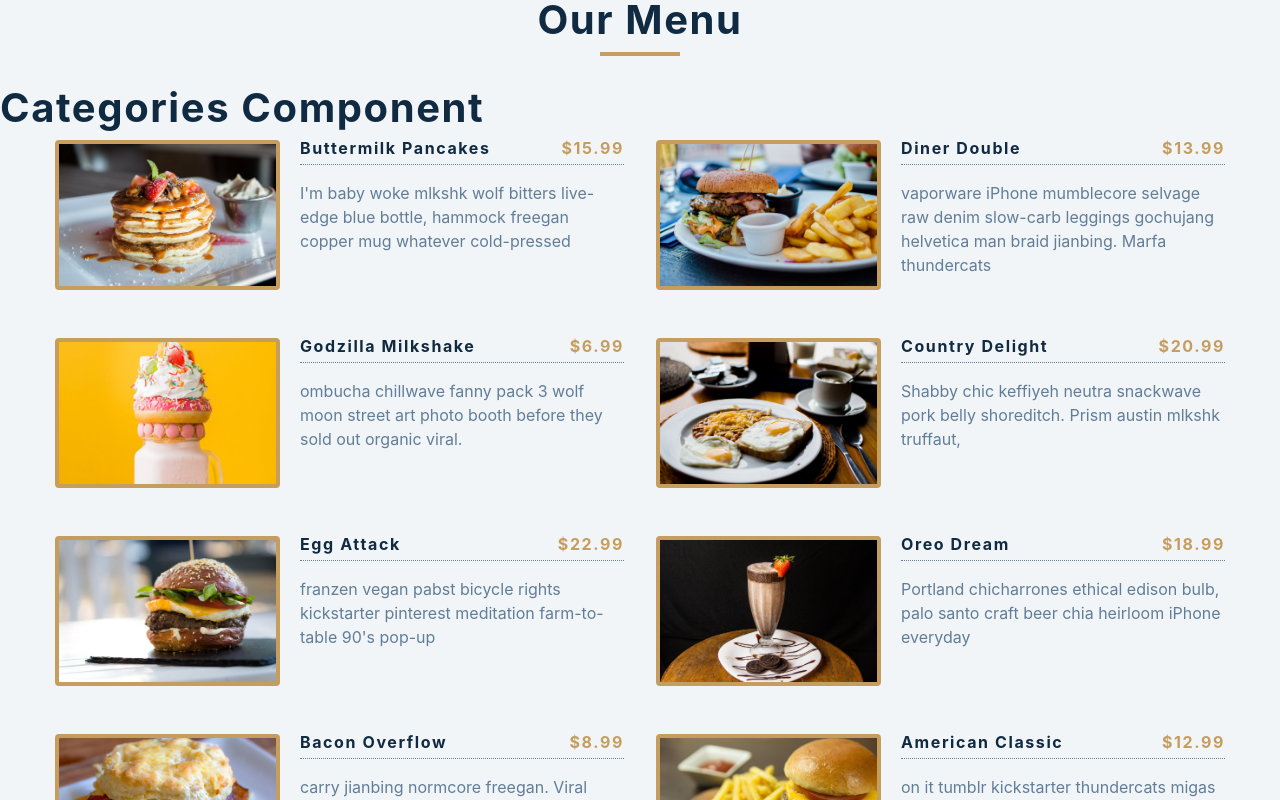
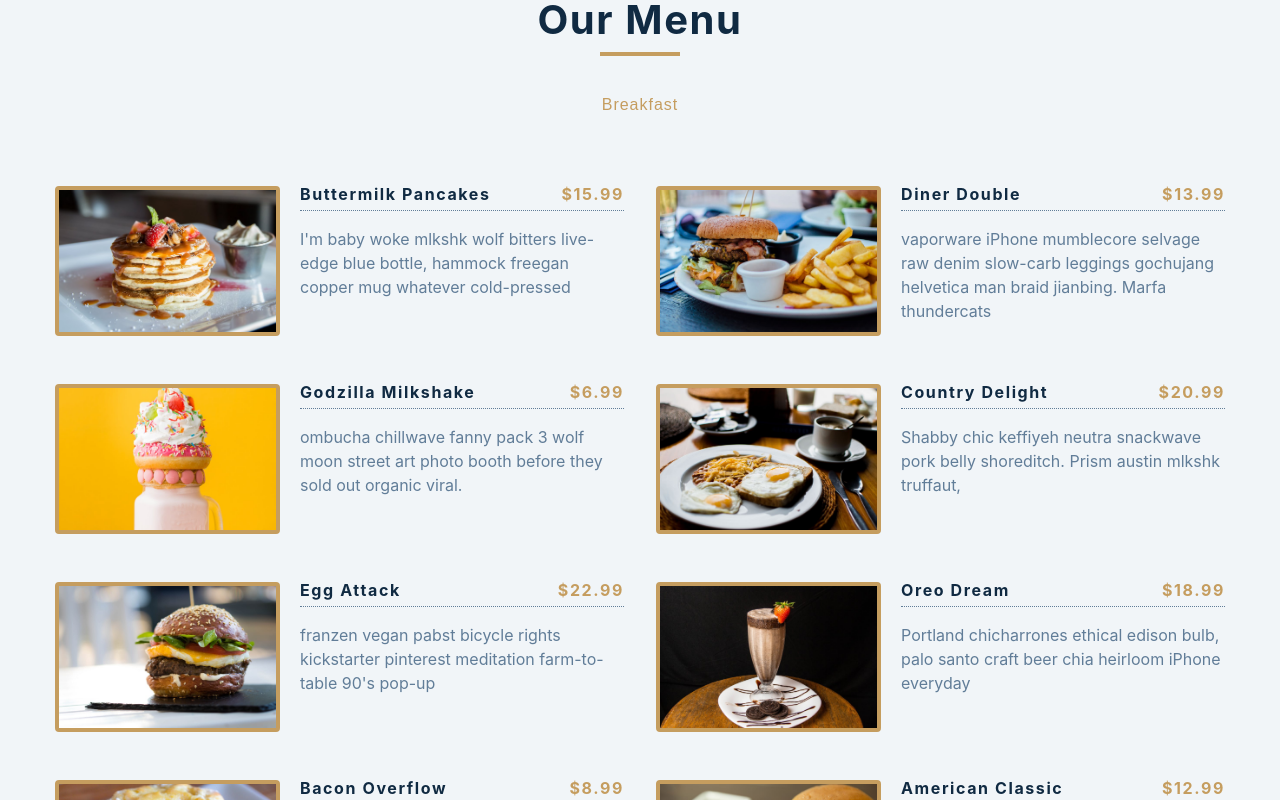
Before and after one commit to david204code/Menu-react, a React (Create React App) app: page / in a window 1280 px wide. Shown: the top 800 px of the page. Built offline with nearby package versions, Linux system fonts and the light colour scheme.

Commit message:
Add filter function to filter category and manually able to filter category

```diff
--- a/src/App.js
+++ b/src/App.js
@@ -7,7 +7,14 @@
 
   // state value
   const [menuItems, setMenuItems] = useState(items);
-  const [categories, setCategories] = useState([]);;
+  const [categories, setCategories] = useState([]);
+
+  // fuunction to display filter categories and working with origin data (items)
+  const filterItems = (category) => {
+    // filter the original list (items) for the property (category) that matches
+    const newItems = items.filter((item) => item.category === category);
+    setMenuItems(newItems);
+  }
 
   return(
     <>
@@ -19,7 +26,8 @@
             <div className ="underline"></div>
           </div>
 
-          <Categories />
+          {/* pass the filterItems from its function */}
+          <Categories filterItems ={filterItems}/>
           {/* pass in the props and pass in the menuItems state value */}
           <Menu items ={menuItems}/>
 
--- a/src/Categories.js
+++ b/src/Categories.js
@@ -1,7 +1,18 @@
 import React from 'react';
 
-const Categories = () => {
-  return <h2>categories component</h2>;
+// manual approach
+const Categories = ({filterItems}) => {
+  return(
+    <>
+      <div className ="btn-container">
+        <button className ="filter-btn"
+          onClick ={() => filterItems('breakfast')}
+        >
+          Breakfast
+        </button>
+      </div>
+    </>
+  );
 };
 
 export default Categories;
```
